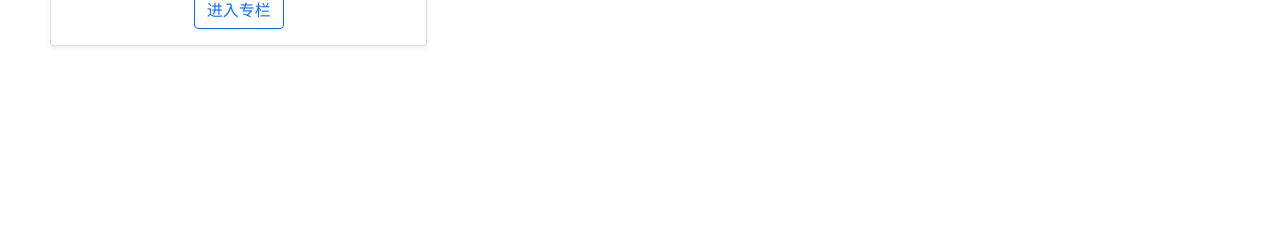
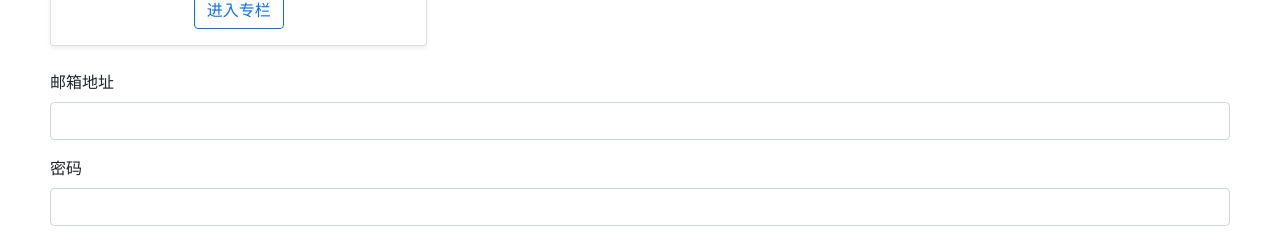
Before and after one commit to boye1990/blog_paradise, a Vue app: page / in a window 1280 px wide. Shown: the part 1007-1246 px from the top of the page. Before the commit the page ends 1077 px from the top, so only its background shows below. Built offline with nearby package versions, Linux system fonts and the light colour scheme.

Commit message:
封装表单第一次编码

```diff
--- a/src/App.vue
+++ b/src/App.vue
@@ -2,11 +2,22 @@
   <div class="containers">
     <GlobalHearder :user='user'></GlobalHearder>
     <ColumnList :list='list'></ColumnList>
+    <form>
+      <div class="mb-3">
+        <label for="exampleInputEmail1" class="form-label">邮箱地址</label>
+        <input type="text" class="form-control" @blur="valiateEmail" v-model="emailRef.val" id="exampleInputEmail1" >
+        <div class="from-text" v-if="emailRef.message"> {{emailRef.message}} </div>
+      </div>
+      <div class="mb-3">
+        <label for="exampleInputEmail1" class="form-label">密码</label>
+        <input type="text" class="form-control" id="exampleInputEmail1" >
+      </div>
+    </form>
   </div>
 </template>
 
 <script lang="ts">
-import { defineComponent } from 'vue'
+import { defineComponent, reactive } from 'vue'
 import ColumnList, { ClumnListProps } from './components/ColumnList.vue'
 import GlobalHearder, { UserProps } from './components/GlobalHearder.vue'
 import 'bootstrap/dist/css/bootstrap.min.css'
@@ -57,6 +68,7 @@
   isLogin: true,
   name: '博烨'
 }
+const emailReg = /^[a-zA-Z0-9.!#$%&'*+/=?^_`{|}~-]+@[a-zA-Z0-9-]+(?:\.[a-zA-Z0-9-]+)*$/
 export default defineComponent({
   name: 'App',
   components: {
@@ -64,9 +76,25 @@
     GlobalHearder
   },
   setup () {
+    const emailRef = reactive({
+      val: '',
+      error: false,
+      message: ''
+    })
+    const valiateEmail = () => {
+      if (emailRef.val.trim() === '') {
+        emailRef.error = true
+        emailRef.message = '邮箱不能为空'
+      } else if (!emailReg.test(emailRef.val)) {
+        emailRef.error = true
+        emailRef.message = '请输入正确的邮箱格式'
+      }
+    }
     return {
       list,
-      user
+      user,
+      emailRef,
+      valiateEmail
     }
   }
 })
```
